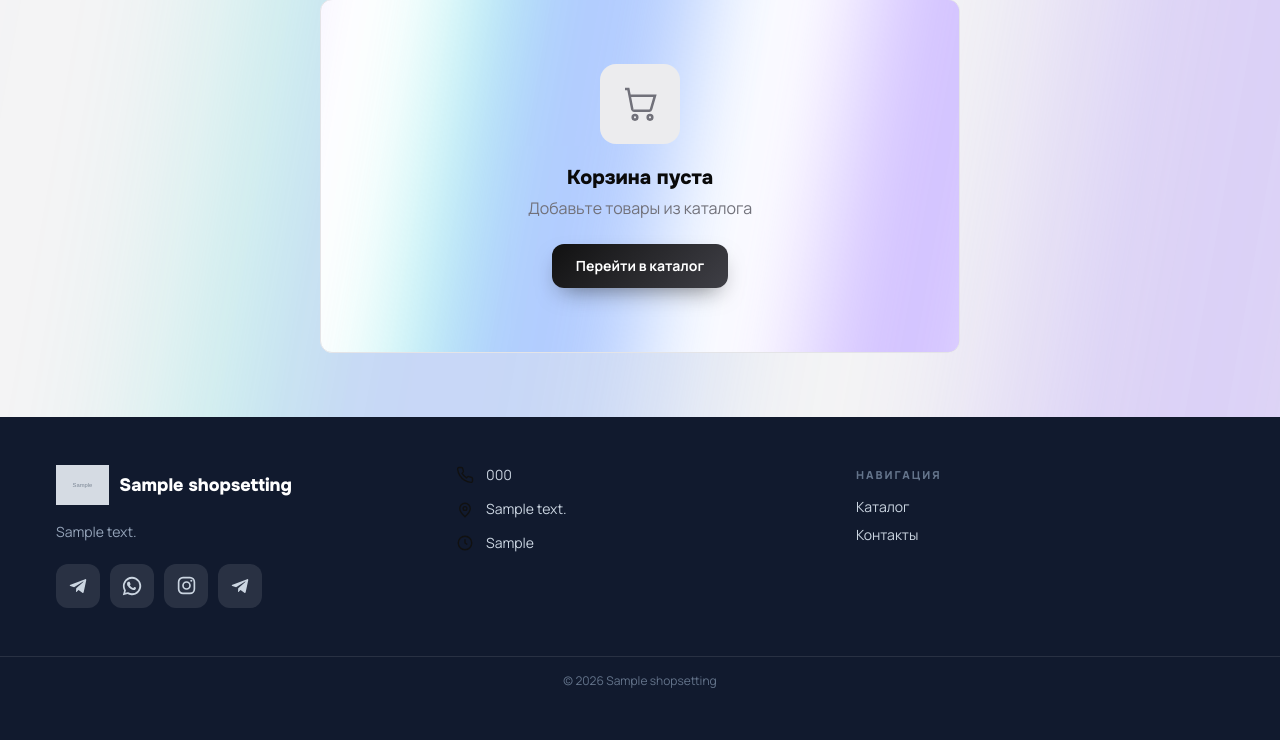
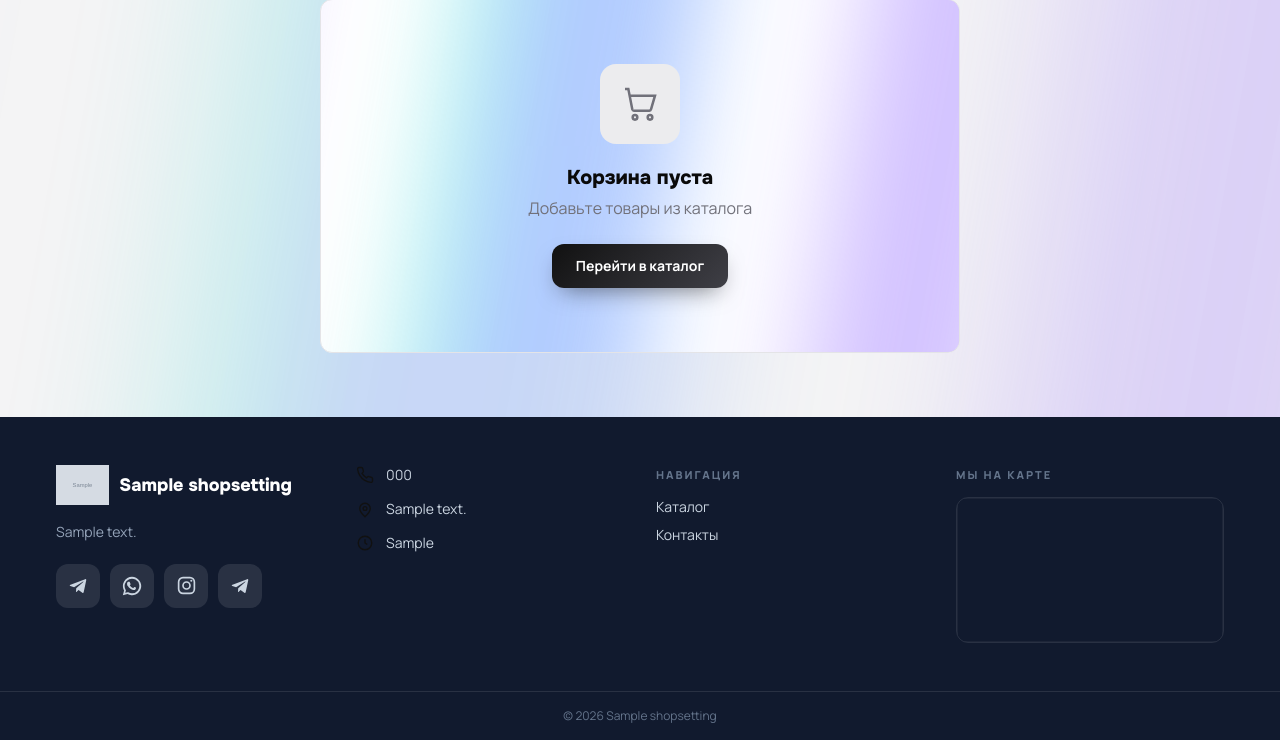
Before and after one commit to ali-middleweightchamp/shop-template, a Django app: page /cart/ in a window 1280 px wide. Shown: the part 174-914 px from the top of the page. Before the commit the page ends 862 px from the top, so only its background shows below. Run offline with Django 5.2, Linux system fonts and the light colour scheme; tables that the repository leaves empty hold one stand-in row (values such as "Sample post"); grey boxes marked "Sample" are stand-in pictures; style sheets or scripts are compiled from the project's sources; some libraries are stand-ins or nearby versions.

Commit message:
Футер: мини-карта «Мы на карте» (превью Яндекс-виджета, клик — на полную карту)
Co-Authored-By: Claude Opus 4.8 <noreply@anthropic.com>

```diff
--- a/templates/base.html
+++ b/templates/base.html
@@ -128,7 +128,7 @@
 
   {# ---------- Подвал ---------- #}
   <footer class="site-footer mt-4">
-    <div class="shell grid gap-8 py-12 sm:grid-cols-2 lg:grid-cols-3">
+    <div class="shell grid gap-8 py-12 sm:grid-cols-2 lg:grid-cols-4">
       <div class="lg:col-span-1">
         <div class="flex items-center gap-2.5">
           {% if shop.logo %}
@@ -197,6 +197,20 @@
           <a href="{% url 'catalog:contacts' %}" class="hover:text-white">{% trans "Контакты" %}</a>
         </div>
       </div>
+
+      {% comment %}Мини-карта: превью без интерактива (pointer-events off), клик ведёт
+      на полную карту. Легче второго живого iframe в футере.{% endcomment %}
+      {% if shop.address %}
+      <div class="text-sm">
+        <div class="mb-3 text-[11px] font-extrabold uppercase tracking-[0.18em]" style="color:#64748b">{% trans "Мы на карте" %}</div>
+        <a href="{% if shop.map_link %}{{ shop.map_link }}{% else %}https://yandex.ru/maps/?text={{ shop.address|urlencode }}{% endif %}"
+           target="_blank" rel="noopener" class="group relative block overflow-hidden rounded-xl border border-white/10">
+          <iframe src="https://yandex.ru/map-widget/v1/?text={{ shop.address|urlencode }}&z=15"
+                  loading="lazy" tabindex="-1" class="pointer-events-none h-36 w-full" style="border:0" title="{% trans 'Карта' %} — {{ shop.name }}"></iframe>
+          <span class="absolute inset-0 ring-1 ring-inset ring-white/5 transition group-hover:ring-white/20"></span>
+        </a>
+      </div>
+      {% endif %}
     </div>
     <div class="border-t border-white/10 py-4 text-center text-xs" style="color:#64748b">
       © {% now "Y" %} {{ shop.name }}
```
